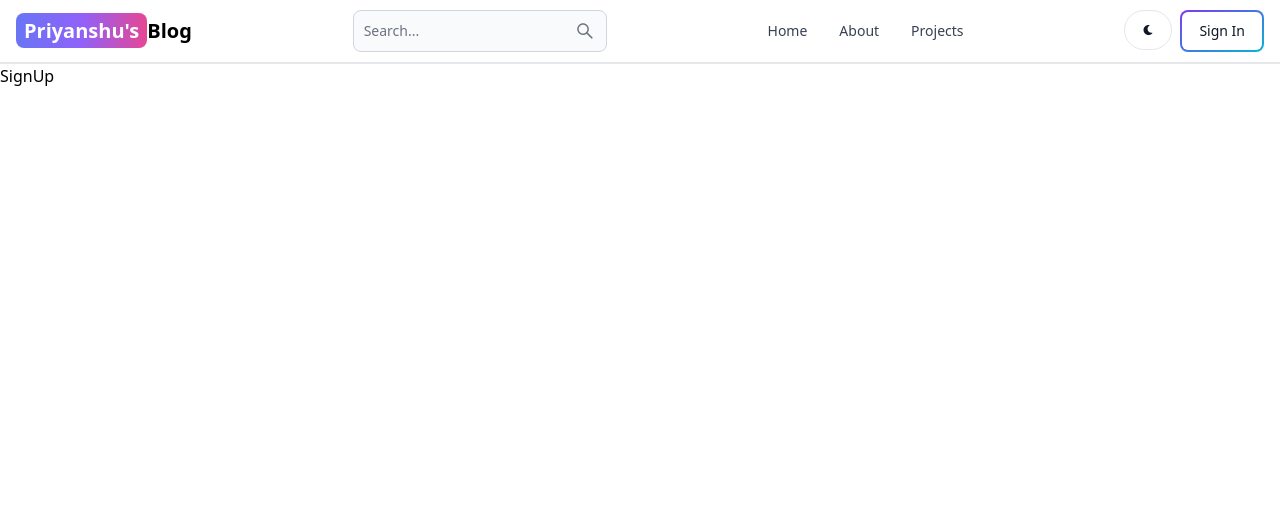
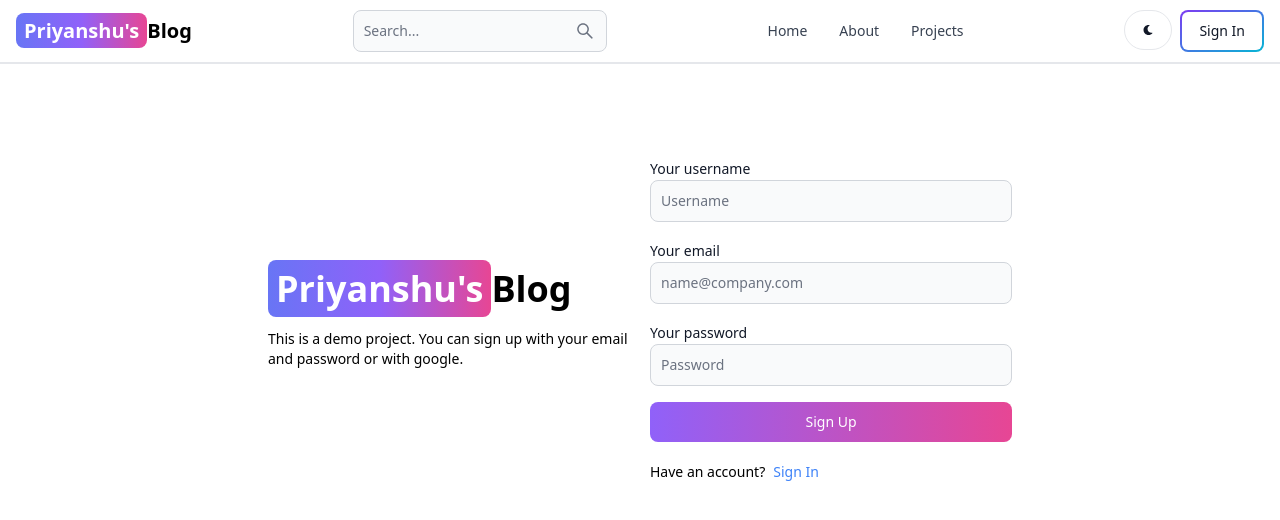
Before and after one commit to Tiger-raj/personal-blog, a React (Vite) app in the folder client/: page /sign-up in a window 1280 px wide. Shown: the top 520 px of the page. Built offline with nearby package versions, Linux system fonts and the light colour scheme.

Commit message:
complete signup page ui

```diff
--- a/client/src/pages/SignUp.jsx
+++ b/client/src/pages/SignUp.jsx
@@ -1,3 +1,45 @@
+import { Button, Label, TextInput } from "flowbite-react";
+import { Link } from "react-router-dom";
+
 export default function SignUp() {
-  return <div>SignUp</div>;
+  return (
+    <div className="min-h-screen mt-20">
+      <div className="flex p-3 max-w-3xl mx-auto flex-col md:flex-row md:items-center gap-5">
+        {/* left */}
+        <div className="flex-1">
+          <Link to="/" className=" font-bold dark:text-white text-4xl">
+            <span className="px-2 py-1 bg-gradient-to-r from-indigo-500 via-purple-500 to-pink-500 rounded-lg text-white">Priyanshu&#39;s</span>
+            Blog
+          </Link>
+          <p className="text-sm mt-5">This is a demo project. You can sign up with your email and password or with google.</p>
+        </div>
+        {/* right */}
+        <div className="flex-1">
+          <form className="flex flex-col gap-4">
+            <div>
+              <Label value="Your username" />
+              <TextInput type="text" placeholder="Username" id="username" />
+            </div>
+            <div>
+              <Label value="Your email" />
+              <TextInput type="text" placeholder="name@company.com" id="email" />
+            </div>
+            <div>
+              <Label value="Your password" />
+              <TextInput type="text" placeholder="Password" id="password" />
+            </div>
+            <Button gradientDuoTone="purpleToPink" type="submit">
+              Sign Up
+            </Button>
+          </form>
+          <div className="flex gap-2 text-sm mt-5">
+            <span>Have an account?</span>
+            <Link to="/sign-in" className="text-blue-500">
+              Sign In
+            </Link>
+          </div>
+        </div>
+      </div>
+    </div>
+  );
 }
```
